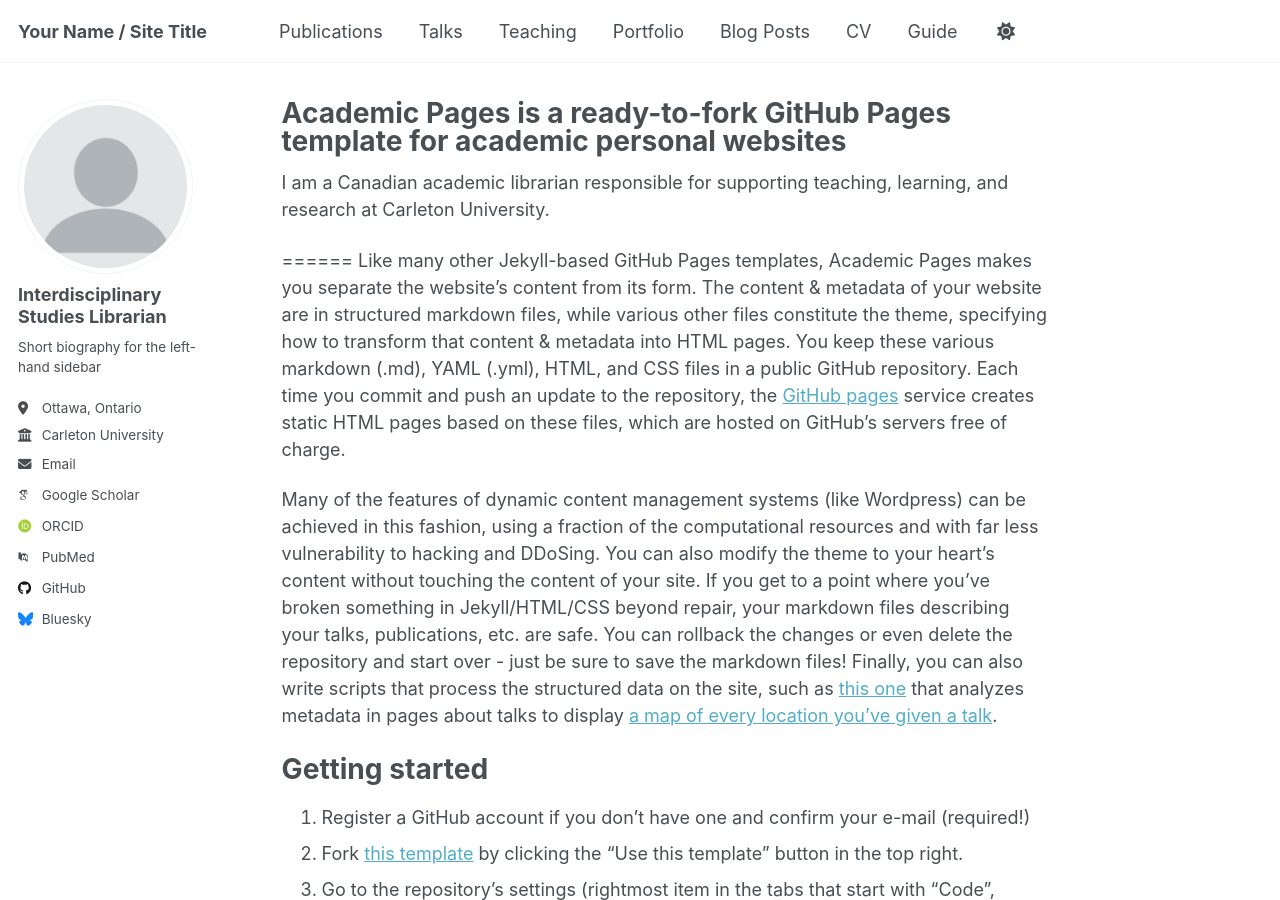
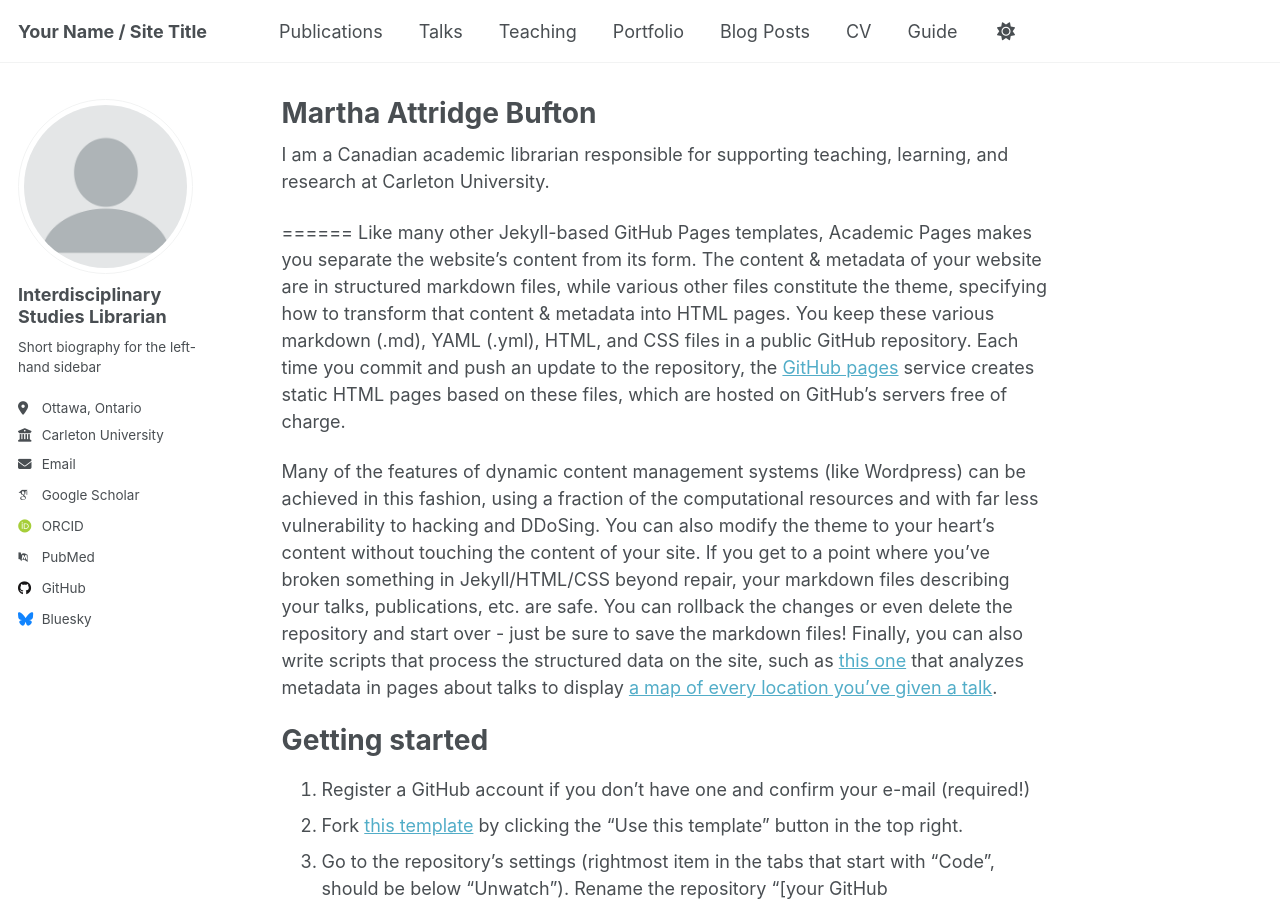
Before and after one commit to marthabufton/marthabufton.github.io, a Jekyll site: the page built from _pages/about.md, in a window 1280 px wide and 900 px high. Built offline with Jekyll 4.4.1, drawn with Linux system fonts in a browser that asks for light colours; some web fonts are replaced.

Commit message:
Second commit

```diff
--- a/_pages/about.md
+++ b/_pages/about.md
@@ -1,6 +1,6 @@
 ---
 permalink: /
-title: "Academic Pages is a ready-to-fork GitHub Pages template for academic personal websites"
+title: "Martha Attridge Bufton"
 author_profile: true
 redirect_from:
   - /about/
```
